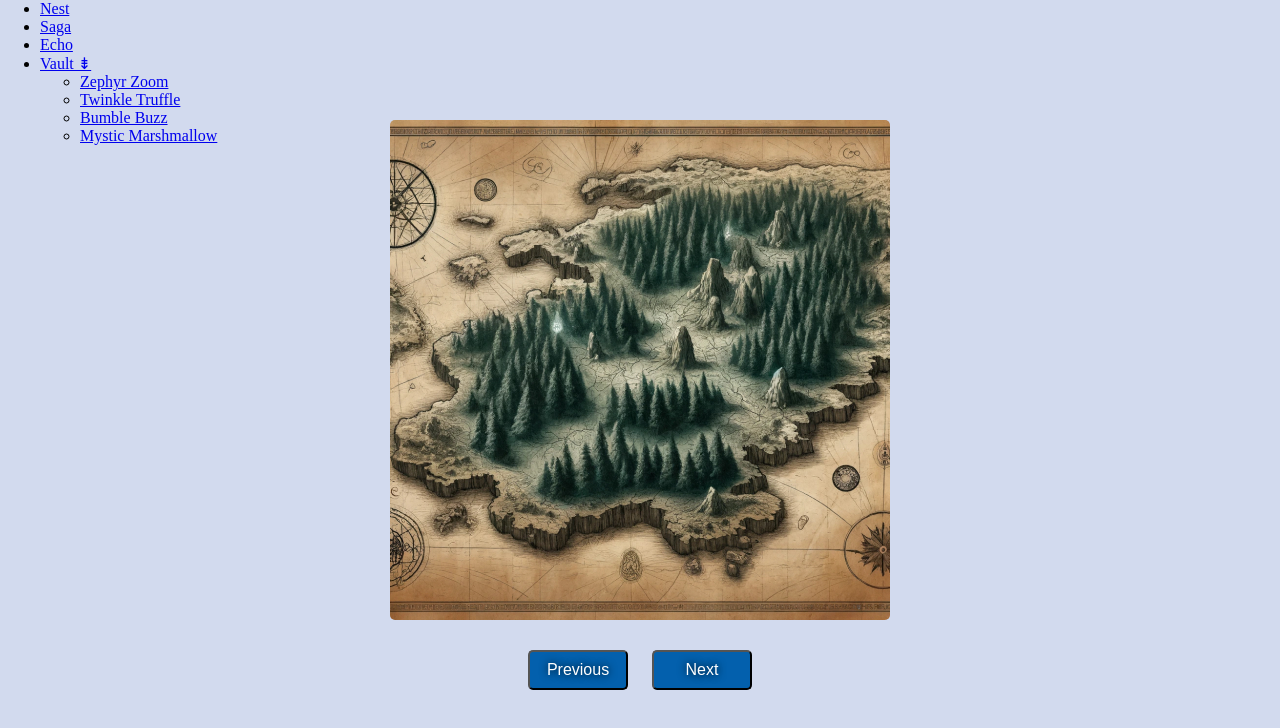
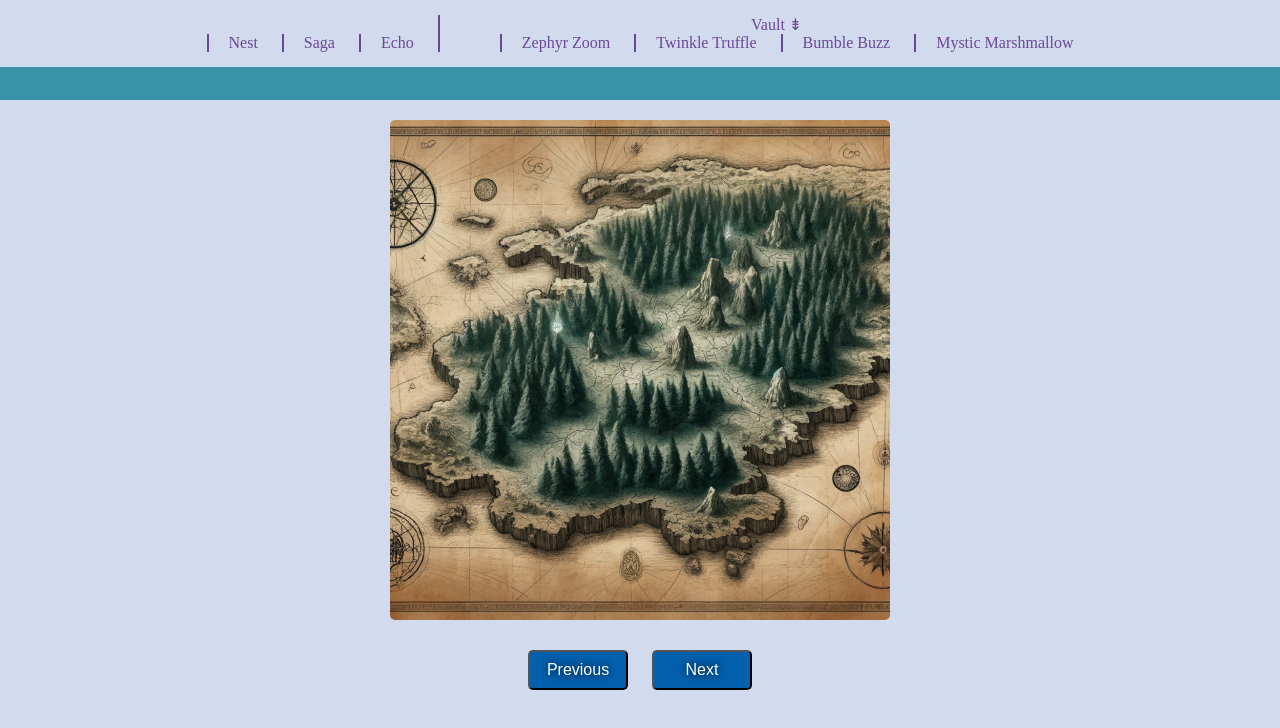
Before and after one commit to AndreasB09/Carousel, a plain HTML site: page index.html in a window 1280 px wide. Drawn offline with Linux system fonts and the light colour scheme.

Commit message:
started styling nav

```diff
--- a/style.css
+++ b/style.css
@@ -48,3 +48,26 @@ header {
     height: 100px;
     background-color: #3A91AA;
 }
+
+/* nav classnames "menu" and "dropdown" */
+nav.menu {
+    text-align: center;
+    padding: 15px 0px;
+}
+
+nav.menu ul {
+    list-style: none;
+}
+
+nav.menu ul li {
+    display: inline-block;
+    position: relative;
+    padding: 0px 20px;
+    border-left: 2px solid #6B4897;
+}
+
+nav.menu ul li a {
+    color: #6B4897;
+    text-decoration: none;
+
+}
```
